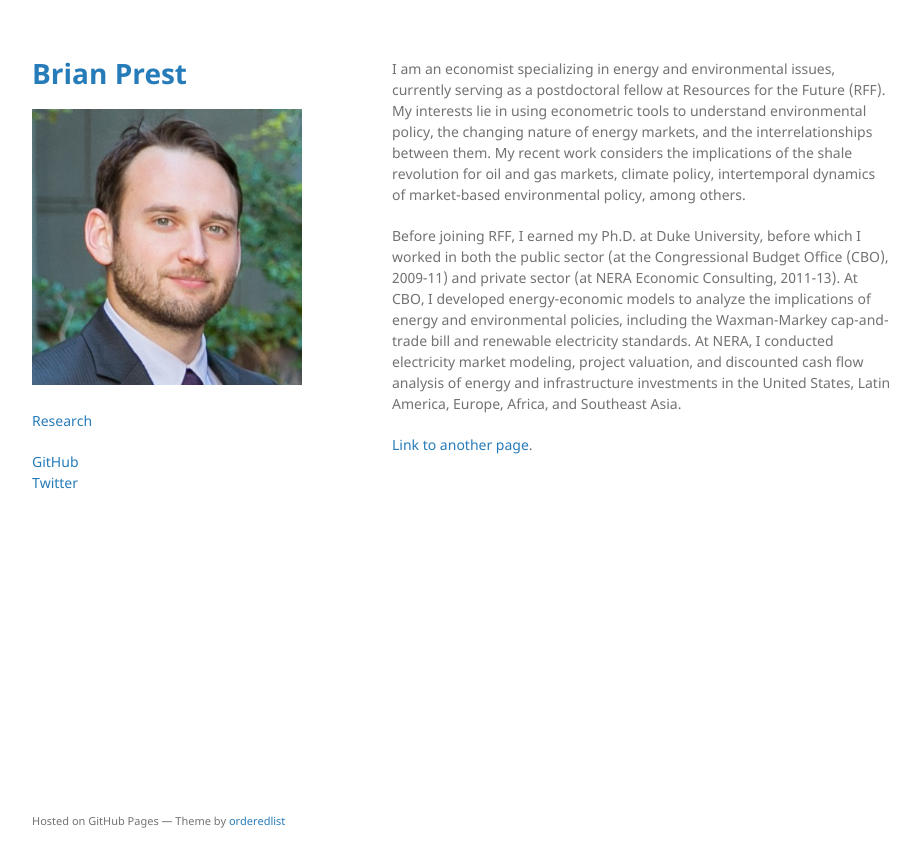
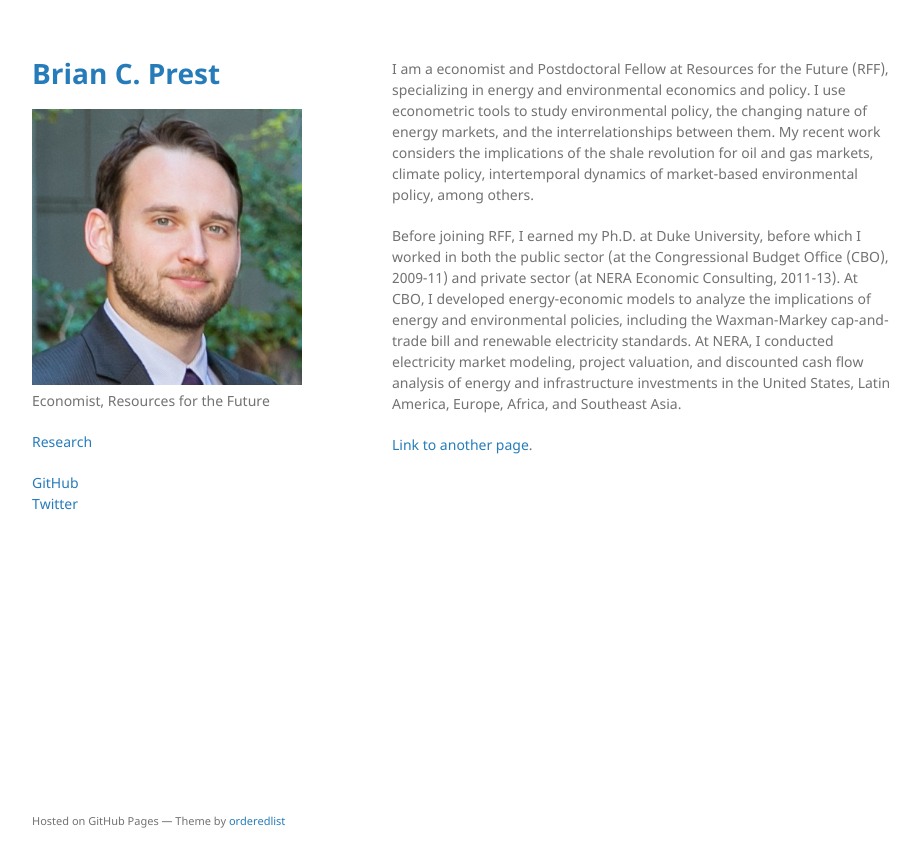
Before and after one commit to bprest/bprest.github.io, a Jekyll site: the page built from index.md, in a window 1280 px wide. Shown: the top 867 px of the page, without its empty margins (178-1098 px from the left). Built offline with Jekyll 4.4.1, drawn with Linux system fonts in a browser that asks for light colours; the repository's description, which GitHub fills in, is left out.

Commit message:
Change text and header

```diff
--- a/_config.yml
+++ b/_config.yml
@@ -1,10 +1,10 @@
-title: Brian Prest
+title: Brian C. Prest
 
 email: prest@rff.org
 twitter_username: bprest
 github_username: bprest
 logo: /assets/img/prest_headshot.png
-description:
+description: Economist, Resources for the Future
 show_downloads: false
 google_analytics:
 
--- a/index.md
+++ b/index.md
@@ -2,7 +2,7 @@
 layout: default
 ---
 
-I am an economist specializing in energy and environmental issues, currently serving as a postdoctoral fellow at Resources for the Future (RFF). My interests lie in using econometric tools to understand environmental policy, the changing nature of energy markets, and the interrelationships between them. My recent work considers the implications of the shale revolution for oil and gas markets, climate policy, intertemporal dynamics of market-based environmental policy, among others.
+I am a economist and Postdoctoral Fellow at Resources for the Future (RFF), specializing in energy and environmental economics and policy. I use econometric tools to study environmental policy, the changing nature of energy markets, and the interrelationships between them. My recent work considers the implications of the shale revolution for oil and gas markets, climate policy, intertemporal dynamics of market-based environmental policy, among others.
 
 Before joining RFF, I earned my Ph.D. at Duke University, before which I worked in both the public sector (at the Congressional Budget Office (CBO), 2009-11) and private sector (at NERA Economic Consulting, 2011-13). At CBO, I developed energy-economic models to analyze the implications of energy and environmental policies, including the Waxman-Markey cap-and-trade bill and renewable electricity standards. At NERA, I conducted electricity market modeling, project valuation, and discounted cash flow analysis of energy and infrastructure investments in the United States, Latin America, Europe, Africa, and Southeast Asia.
 
```
